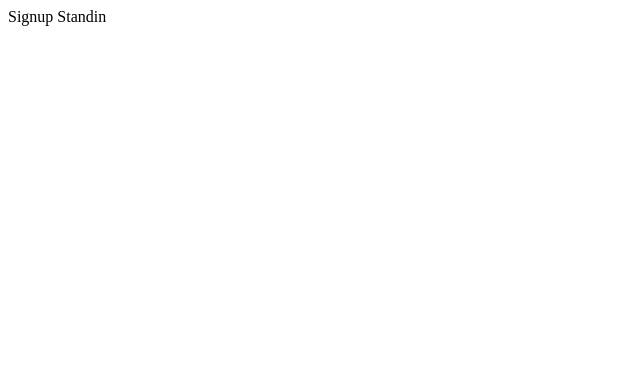
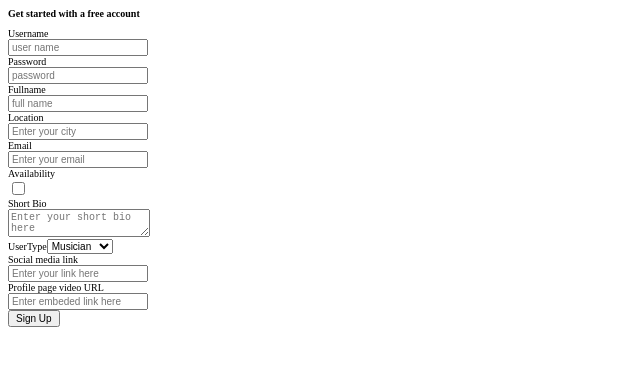
Before and after one commit to team-pink-fairy-armadillo61/band-former-gig-finder, a React app: page /signup in a window 1280 px wide. Shown: the top 366 px of the page, without its empty margins (0-640 px from the left). Built offline with nearby package versions, Linux system fonts and the light colour scheme.

Commit message:
signup page

```diff
--- a/src/client/routes/Login.jsx
+++ b/src/client/routes/Login.jsx
@@ -12,7 +12,7 @@ const Login = props => {
       <div className='inner'>
         <form>
           <label htmlFor='username'>Username</label><br />
-          <input type='username' placeholder='username' required></input><br />
+          <input type='text' placeholder='username' required></input><br />
 
           <label htmlFor='password'>Password</label><br />
           <input type='password' placeholder='password' required></input><br />
--- a/src/client/routes/Signup.jsx
+++ b/src/client/routes/Signup.jsx
@@ -1,12 +1,61 @@
-import React from 'react';
+import React,  { useState, useEffect }  from 'react';
+import { Link } from 'react-router-dom';
+import '../styles/stylesheet.scss';
 
-const Signup = props => {
-
+const Signup = init => {
 
 
   return (
-    <div>Signup Standin</div>
+
+    <div className='wrap-container'>
+      <header id='login-title'>
+        <h2>Get started with a free account</h2>
+      </header>
+
+      <div className='inner'>
+        <form>
+          <label htmlFor='userName'>Username</label><br />
+          <input type='text' placeholder='user name' required></input><br />
+
+          <label htmlFor='password'>Password</label><br />
+          <input type='password' placeholder='password' required></input><br />
+
+          <label htmlFor='fullname'>Fullname</label><br />
+          <input type='text' placeholder='full name'></input><br />
+
+          <label htmlFor='location'>Location</label><br />
+          <input type='text' placeholder='Enter your city'></input><br />
+
+          <label htmlFor='email'>Email</label><br />
+          <input type='email' placeholder='Enter your email'></input><br />
+
+          <label htmlFor='availability'>Availability</label><br />
+          <input type='checkbox' name='availability'></input><br />
+
+          <label htmlFor='short_bio'>Short Bio</label><br />
+          <textarea placeholder='Enter your short bio here' /><br />
+
+          <label htmlFor='user_role'>UserType
+            <select name="user_role">
+              <option value="musician">Musician</option>
+              <option value="customer">Customer</option>
+            </select>
+          </label><br />
+
+          <label htmlFor='socialmedia_link'>Social media link</label><br />
+          <input type='text' placeholder='Enter your link here'></input><br />
+
+          <label htmlFor='video_url'>Profile page video URL</label><br />
+          <input type='text' placeholder='Enter embeded link here'></input><br />
+
+          <button type='submit'>Sign Up</button>
+        </form>
+
+      </div>
+
+    </div>
   );
+
 };
 
 
--- a/src/client/styles/stylesheet.scss
+++ b/src/client/styles/stylesheet.scss
@@ -1 +1,4 @@
 // import 'stylesheet.scss'
+* {
+    font-size: 10px;
+}
```
Also changed, not shown: src/server/models/bandFormerModels.js (+4 -3 lines).
